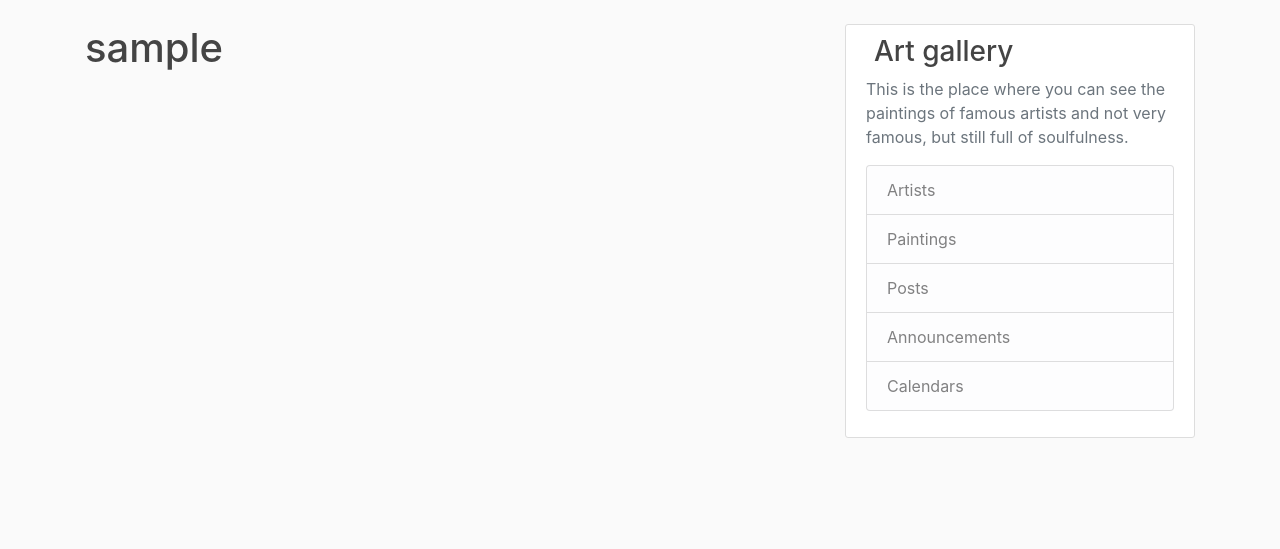
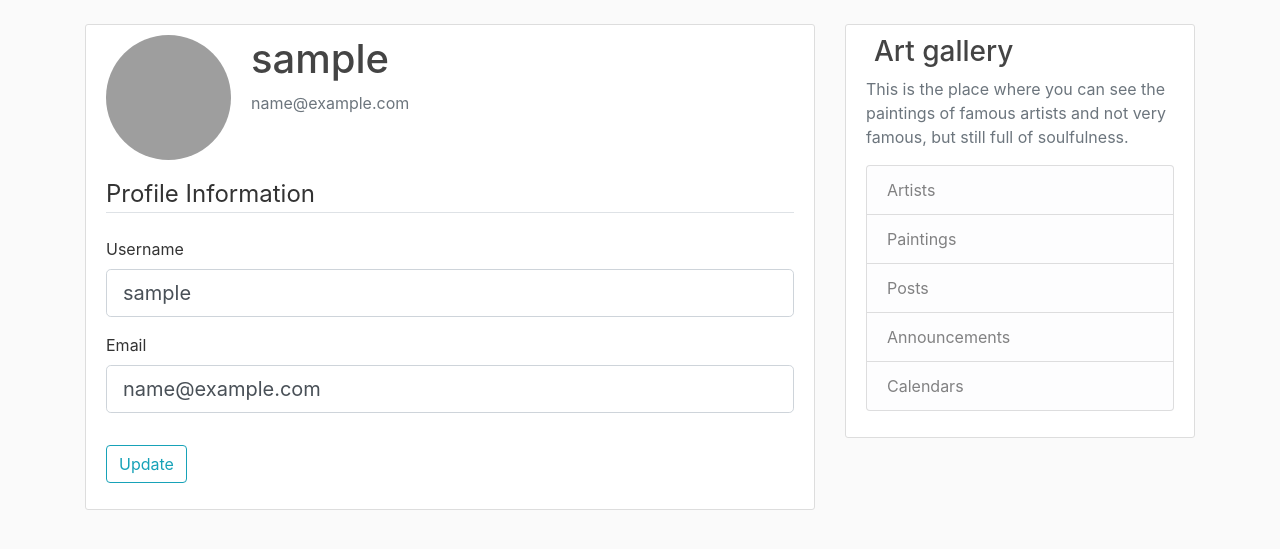
Before and after one commit to StachevGleb/Final_Project, a Flask app: page /profile in a window 1280 px wide. Shown: the part 56-605 px from the top of the page. Run offline with Flask 3, Linux system fonts and the light colour scheme; the visitor is signed in with stand-in values (Sample User, id 1); some libraries are stand-ins or nearby versions; grey boxes are pictures that could not be loaded.

Commit message:
FinalProjProfileUpdating

```diff
--- a/gallery/forms.py
+++ b/gallery/forms.py
@@ -2,6 +2,7 @@ from flask_wtf import FlaskForm
 from wtforms import StringField, PasswordField, SubmitField, BooleanField
 from wtforms.validators import DataRequired, Length, Email, EqualTo, ValidationError
 from gallery.models import User
+from flask_login import current_user
 
 class RegistrationForm(FlaskForm):
     username = StringField('Username',
@@ -30,3 +31,23 @@ class LoginForm(FlaskForm):
     password = PasswordField('Password', validators=[DataRequired()])
     remember = BooleanField('Remember Me')
     submit = SubmitField('Login')
+
+
+class UpdateProfileForm(FlaskForm):
+    username = StringField('Username',
+                           validators=[DataRequired(), Length(min=2, max=20)])
+    email = StringField('Email',
+                        validators=[DataRequired(), Email()])
+    submit = SubmitField('Update')
+
+    def validate_name(self, username):
+        if username.data != current_user.username:
+            user = User.query.filter_by(username=username.data).first()
+            if user:
+                raise ValidationError('This name already exist, please, take another one')
+
+    def validate_email(self, email):
+        if email.data != current_user.email:
+            user = User.query.filter_by(email=email.data).first()
+            if user:
+                raise ValidationError('This email already exist, please, take another one')
--- a/gallery/routes.py
+++ b/gallery/routes.py
@@ -1,8 +1,8 @@
 from flask import render_template, url_for, flash, redirect, request
 from gallery import app, db, bcrypt
-from gallery.forms import RegistrationForm, LoginForm
+from gallery.forms import RegistrationForm, LoginForm, UpdateProfileForm
 from gallery.models import User, Post
-from flask_login import login_user, logout_user, login_required,current_user
+from flask_login import login_user, logout_user, login_required, current_user
 
 posts = [
     {
@@ -65,7 +65,18 @@ def login():
 def logout():
     logout_user()
     return redirect(url_for('home'))
-@app.route("/profile")
+@app.route("/profile", methods=['GET', 'POST'])
 @login_required
 def profile():
-    return render_template('profile.html', title='Profile')
+    form = UpdateProfileForm()
+    if form.validate_on_submit():
+        current_user.username = form.username.data
+        current_user.email = form.email.data
+        db.session.commit()
+        flash('Your name and email have been updated!', 'success')
+        return redirect(url_for('profile'))
+    elif request.method == 'GET':
+        form.username.data = current_user.username
+        form.email.data = current_user.email
+    image_file = url_for('static', filename='profile_img/' + current_user.image_file)
+    return render_template('profile.html', title='Profile', image_file=image_file, form=form)
--- a/gallery/templates/profile.html
+++ b/gallery/templates/profile.html
@@ -1,5 +1,51 @@
 {% extends "layout.html" %}
 {% block content %}
-<h1>{{ current_user.username }}</h1>
+<div class="content-section">
+    <div class="media">
+        <img class="rounded-circle account-img" src="{{ image_file }}">
+        <div class="media-body">
+            <h2 class="account-heading">{{ current_user.username }}</h2>
+            <p class="text-secondary">{{ current_user.email }}</p>
+        </div>
+    </div>
+
+        <form method="POST" action="">
+            {{ form.hidden_tag() }}
+            <fieldset class="form-group">
+                <legend class="border-bottom mb-4">Profile Information</legend>
+                <div class="form-group">
+                    {{ form.username.label(class="form-control-label") }}
+
+                    {% if form.username.errors %}
+                    {{ form.username(class="form-control form-control-lg is-invalid") }}
+                    <div class="invalid-feedback">
+                        {% for error in form.username.errors %}
+                        <span>{{ error }}</span>
+                        {% endfor %}
+                    </div>
+                    {% else %}
+                    {{ form.username(class="form-control form-control-lg") }}
+                    {% endif %}
+                </div>
+                <div class="form-group">
+                    {{ form.email.label(class="form-control-label") }}
+                    {% if form.email.errors %}
+                    {{ form.email(class="form-control form-control-lg is-invalid") }}
+                    <div class="invalid-feedback">
+                        {% for error in form.email.errors %}
+                        <span>{{ error }}</span>
+                        {% endfor %}
+                    </div>
+                    {% else %}
+                    {{ form.email(class="form-control form-control-lg") }}
+                    {% endif %}
+                </div>
+            </fieldset>
+            <div class="form-group">
+                {{ form.submit(class="btn btn-outline-info") }}
+            </div>
+        </form>
+    </div>
+
 
 {% endblock content %}
```
